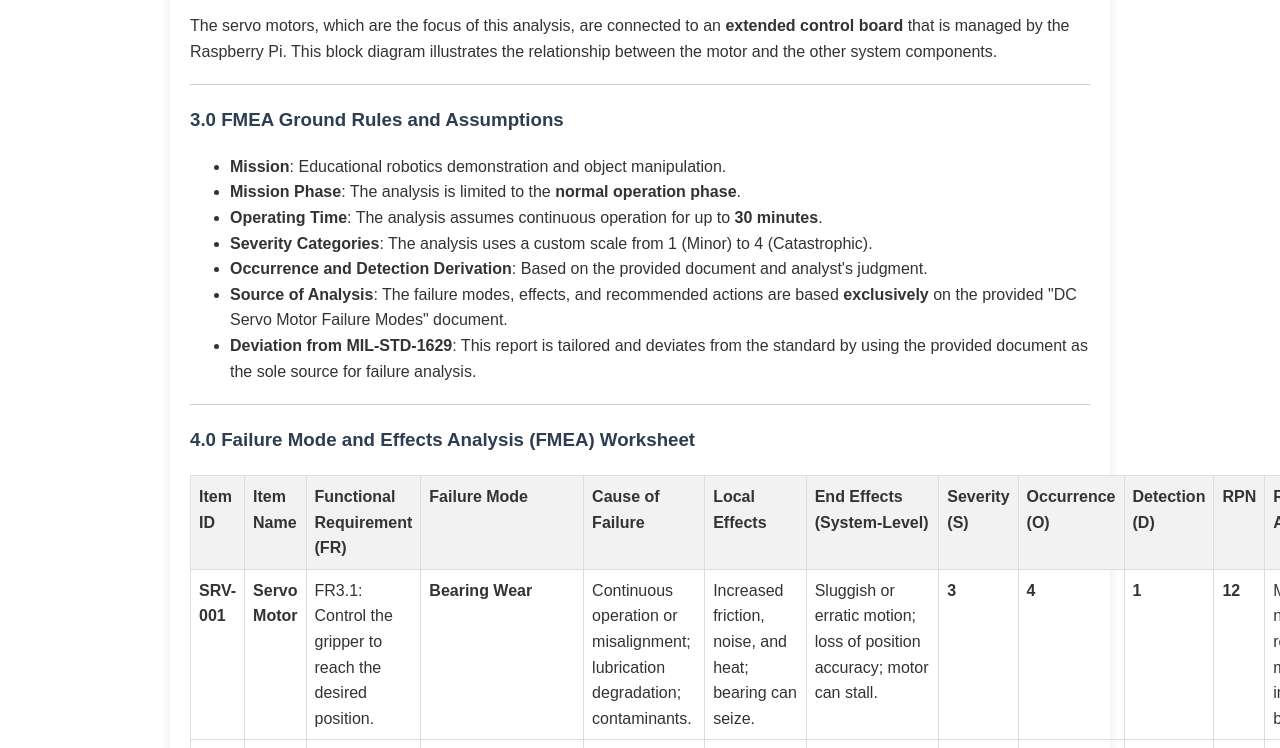
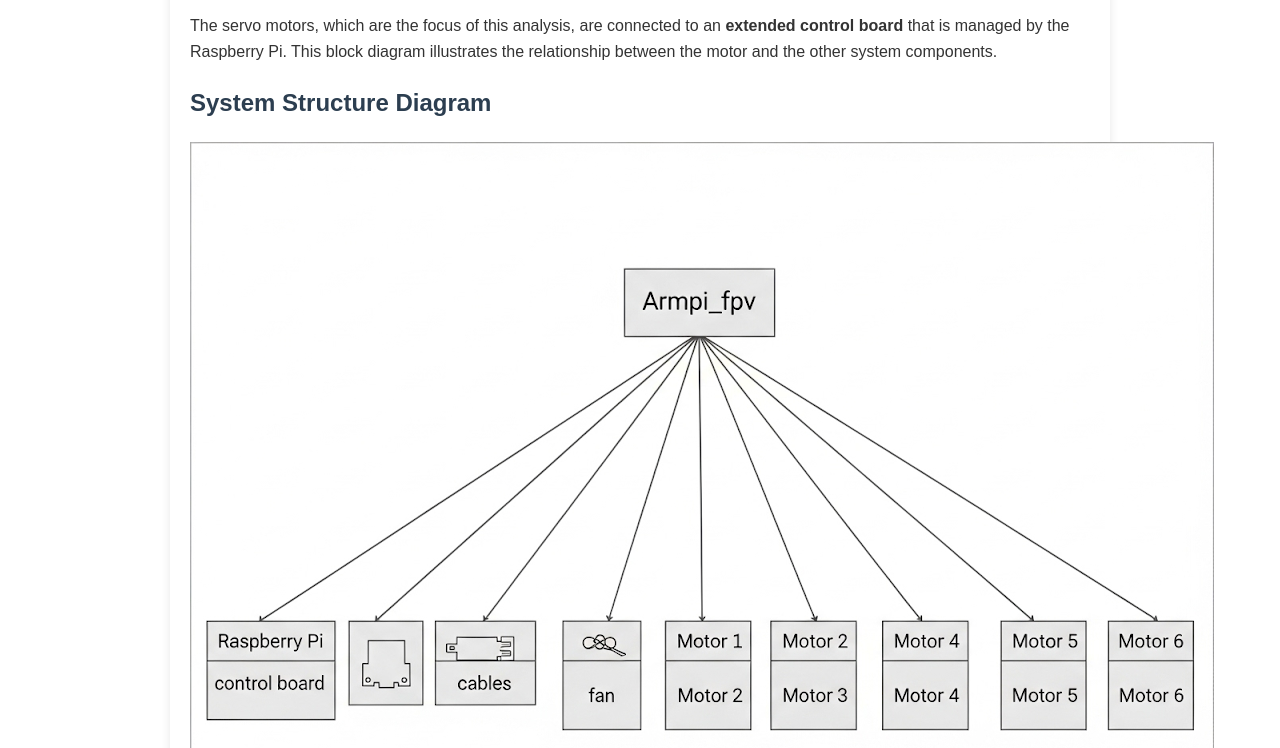
Before and after one commit to sonic160/fmea_examples, a plain HTML site: page final.html in a window 1280 px wide. Shown: the part 732-1480 px from the top of the page. Drawn offline with Linux system fonts and the light colour scheme.

Commit message:
Update final.html

```diff
--- a/final.html
+++ b/final.html
@@ -33,6 +33,13 @@
     <h3>2.0 Block Diagram of the System</h3>
     <p><img src="http://googleusercontent.com/image_generation_content/0" alt="Block diagram of the Hiwonder Armpi FPV system components and their connections"></p>
     <p>The servo motors, which are the focus of this analysis, are connected to an <strong>extended control board</strong> that is managed by the Raspberry Pi. This block diagram illustrates the relationship between the motor and the other system components.</p>
+
+    <body>
+
+    <h2>System Structure Diagram</h2>
+    <img src="structure.png" alt="System Structure Diagram">
+
+    </body>
 
     <hr>
 
```
